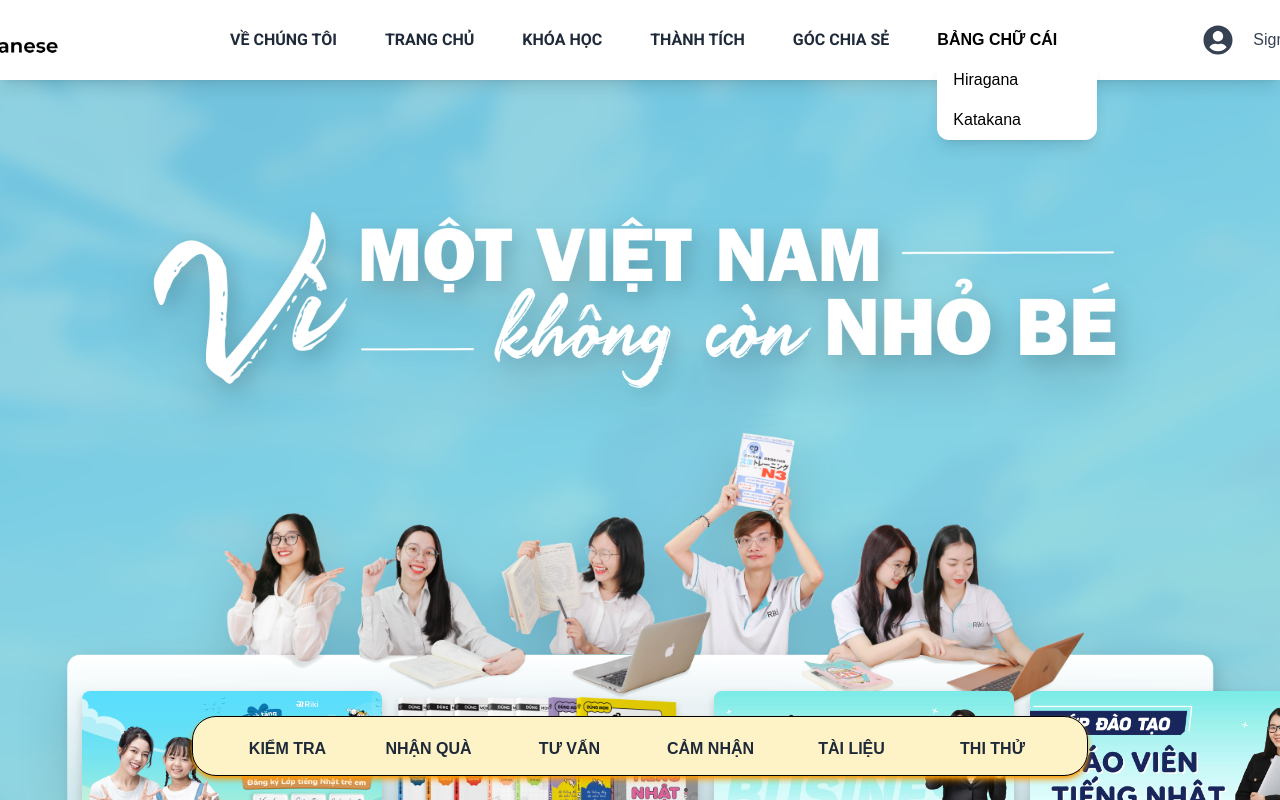
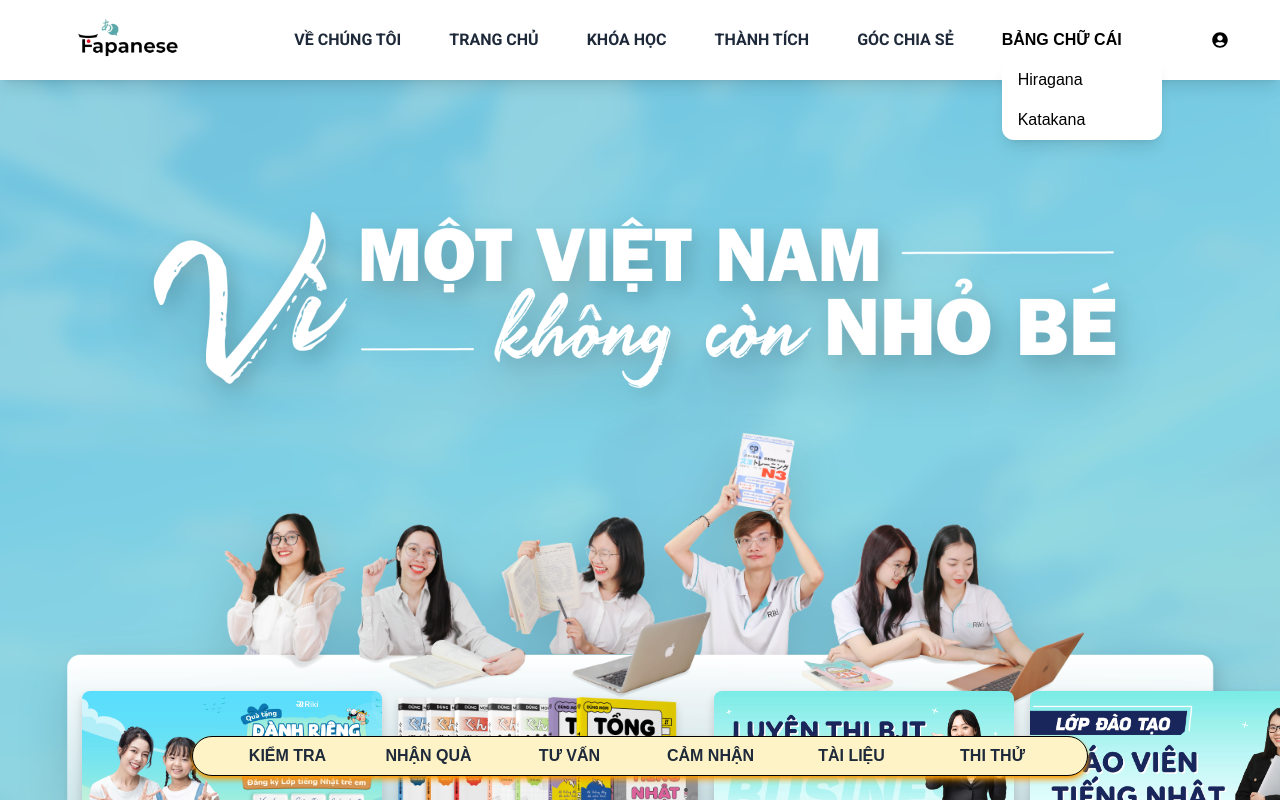
Before and after one commit to chithong17/fapanese-web, a React (Vite) app in the folder frontend/fapanese-frontend/: page / in a window 1280 px wide. Both pictures are taken after a click on the element "BẢNG CHỮ CÁI". Shown: the top 800 px of the page. Built offline with nearby package versions, Linux system fonts and the light colour scheme.

Commit message:
Update App component UI

```diff
--- a/frontend/fapanese-frontend/src/components/BottomNav.tsx
+++ b/frontend/fapanese-frontend/src/components/BottomNav.tsx
@@ -16,12 +16,12 @@ const BottomNav: React.FC<BottomNavProps> = ({ scrollToSection }) => {
 
   return (
     <div className="fixed bottom-6 left-1/2 transform -translate-x-1/2 z-[900]">
-  <div className="flex justify-between bg-amber-100 border rounded-3xl shadow-amber-500 shadow-md px-6 py-3 backdrop-blur-md max-w-4xl h-15 w-400">
+  <div className="flex justify-between bg-amber-100 border rounded-3xl shadow-amber-500 shadow-md px-6  backdrop-blur-md max-w-4xl h-10 w-400">
     {sections.map((section) => (
       <button
         key={section.id}
         onClick={() => scrollToSection(section.id)}
-        className="flex-1 mx-1 px-3 py-2 bg-amber-100 hover:scale-105 hover:shadow-xl transition-transform duration-300 font-extrabold text-gray-800 text-center"
+        className="flex-1 bg-amber-100 hover:scale-105 rounded-3xl hover:shadow-xl transition-transform duration-300 font-extrabold text-gray-800 text-center"
       >
         {section.label}
       </button>
--- a/frontend/fapanese-frontend/src/components/Navbar.tsx
+++ b/frontend/fapanese-frontend/src/components/Navbar.tsx
@@ -1,10 +1,9 @@
 import React, { useState } from "react";
 import { FaUserCircle } from "react-icons/fa";
+import { AiOutlineBook, AiOutlineDashboard, AiOutlineQuestionCircle, AiOutlineEdit } from "react-icons/ai";
+import { MdLogin, MdPersonAdd } from "react-icons/md";
+import { motion, AnimatePresence } from "framer-motion";
 import logo from "../assets/logo.png";
-import { link } from "framer-motion/client";
-
-
-const UserIcon = FaUserCircle as React.ElementType;
 
 interface NavbarProps {
   scrollToSection: (id: string, tab?: "hiragana" | "katakana") => void;
@@ -13,23 +12,32 @@ interface NavbarProps {
 
 const Navbar: React.FC<NavbarProps> = ({ scrollToSection, onAuthClick }) => {
   const [dropdownOpen, setDropdownOpen] = useState(false);
+  const [userDropdownOpen, setUserDropdownOpen] = useState(false);
 
   const menuItems = [
     { name: "VỀ CHÚNG TÔI", link: "/" },
     { name: "TRANG CHỦ", link: "/" },
-    { name: "KHÓA HỌC", to:"/courses" },
+    { name: "KHÓA HỌC", link: "/courses" },
     { name: "THÀNH TÍCH", link: "/" },
     { name: "GÓC CHIA SẺ", link: "/" },
   ];
 
+  const userMenuItems = [
+    { name: "Đăng Nhập", icon: <MdLogin />, action: () => onAuthClick("login") },
+    { name: "Đăng Ký", icon: <MdPersonAdd />, action: () => onAuthClick("signup") },
+    { name: "Khóa Học", icon: <AiOutlineBook />, action: () => console.log("Go to courses") },
+    { name: "Dashboard", icon: <AiOutlineDashboard />, action: () => console.log("Go to dashboard") },
+    { name: "Hướng Dẫn Sử Dụng", icon: <AiOutlineQuestionCircle />, action: () => console.log("Go to guide") },
+    { name: "Edit Profile", icon: <AiOutlineEdit />, action: () => console.log("Go to edit profile") },
+  ];
+
   return (
-    <nav className="bg-white shadow-lg fixed top-0 left-0 right-0 z-50 backdrop-blur-sm ">
+    <nav className="bg-white shadow-lg fixed top-0 left-0 right-0 z-50 backdrop-blur-sm">
       <div className="max-w-7xl mx-auto px-6 sm:px-8 lg:px-12">
         <div className="flex justify-between h-20 items-center">
-
           {/* Logo */}
-          <div className="flex-shrink-0 -ml-30">
-            <a href="/" className="flex items-center  h-40">
+          <div className="flex-shrink-0">
+            <a href="/" className="flex items-center h-12">
               <img src={logo} alt="Fapanese Logo" className="w-40 h-40 object-contain" />
             </a>
           </div>
@@ -61,17 +69,20 @@ const Navbar: React.FC<NavbarProps> = ({ scrollToSection, onAuthClick }) => {
                 </span>
                 <span className="absolute left-0 -bottom-1 w-0 h-0.5 bg-gradient-to-r from-[#80D9E6] to-[#A4EBF2] group-hover:w-full transition-all"></span>
 
-                <div
-                  className={`absolute top-full mt-2 w-40 bg-white rounded-xl shadow-lg transition-all z-50 ${
-                    dropdownOpen ? "opacity-100 visible" : "opacity-0 invisible"
-                  }`}
+                <AnimatePresence>
+                  {dropdownOpen && (
+                    <motion.div
+                      initial={{ opacity: 0, y: -10 }}
+                      animate={{ opacity: 1, y: 0 }}
+                      exit={{ opacity: 0, y: -10 }}
+                      className="absolute top-full mt-2 w-40 bg-white rounded-xl shadow-lg z-50"
                     >
                       <button
                         onClick={() => {
                           scrollToSection("alphabet", "hiragana");
                           setDropdownOpen(false);
                         }}
-                    className="block w-full px-4 py-2 text-left hover:bg-gray-100 rounded-t-xl font-medium"
+                        className="block w-full px-4 py-2 text-left hover:bg-gray-100 rounded-t-xl font-medium flex items-center gap-2"
                       >
                         Hiragana
                       </button>
@@ -80,39 +91,55 @@ const Navbar: React.FC<NavbarProps> = ({ scrollToSection, onAuthClick }) => {
                           scrollToSection("alphabet", "katakana");
                           setDropdownOpen(false);
                         }}
-                    className="block w-full px-4 py-2 text-left hover:bg-gray-100 rounded-b-xl font-medium"
+                        className="block w-full px-4 py-2 text-left hover:bg-gray-100 rounded-b-xl font-medium flex items-center gap-2"
                       >
                         Katakana
                       </button>
-                </div>
+                    </motion.div>
+                  )}
+                </AnimatePresence>
               </div>
             </div>
           </div>
 
-          {/* User Icon + Login/Sign Up */}
-          <div className="flex items-center gap-4 -mr-50">
-            {/* User Icon */}
-            <div className="p-1 rounded-full hover:bg-gray-200 transition-colors cursor-pointer group">
-              <UserIcon className="text-3xl text-gray-700 group-hover:bg-gradient-to-r group-hover:from-[#80D9E6] group-hover:to-[#A4EBF2] group-hover:bg-clip-text group-hover:text-transparent transition-colors" />
+          {/* User Icon + Dropdown */}
+          <div className="relative flex items-center gap-4">
+            <div
+              className="p-1 rounded-full hover:bg-gray-100 transition-colors cursor-pointer"
+              onClick={() => setUserDropdownOpen(!userDropdownOpen)}
+            >
+              <motion.div whileHover={{ scale: 1.1 }} whileTap={{ scale: 0.95 }}>
+                <FaUserCircle  />
+              </motion.div>
             </div>
 
-            {/* Login & Sign Up */}
-            <div className="flex items-center mr-10">
-              <button
-                onClick={() => onAuthClick("login")}
-                className=" py-1 rounded-lg font-medium text-gray-700 hover:text-white hover:bg-gray-700 transition-colors "
+            <AnimatePresence>
+              {userDropdownOpen && (
+                <motion.div
+                  initial={{ opacity: 0, y: -10 }}
+                  animate={{ opacity: 1, y: 0 }}
+                  exit={{ opacity: 0, y: -10 }}
+                  transition={{ type: "spring", stiffness: 300, damping: 20 }}
+                  className="absolute right-0 top-full mt-2 w-60 bg-white rounded-xl shadow-xl z-50 overflow-hidden"
                 >
-                Sign In
-              </button>
-              <button
-                onClick={() => onAuthClick("signup")}
-                className="px-4 py-1 rounded-lg font-medium text-gray-700 hover:text-white hover:bg-gray-700 transition-colors"
+                  {userMenuItems.map((item, idx) => (
+                    <motion.button
+                      key={idx}
+                      onClick={() => {
+                        item.action();
+                        setUserDropdownOpen(false);
+                      }}
+                      whileHover={{ backgroundColor: "rgba(243,244,246,1)" }}
+                      className="flex items-center gap-3 w-full px-4 py-3 rounded-none font-medium text-gray-800 transition-colors"
                     >
-                Sign Up
-              </button>
+                      <span className="text-lg">{item.icon}</span>
+                      <span>{item.name}</span>
+                    </motion.button>
+                  ))}
+                </motion.div>
+              )}
+            </AnimatePresence>
           </div>
-          </div>
-
         </div>
       </div>
     </nav>
```
Also changed, not shown: frontend/fapanese-frontend/src/components/AuthPopup.tsx (line endings or trailing spaces), frontend/fapanese-frontend/src/pages/dashboard/AdminDashBoard.tsx (added), frontend/fapanese-frontend/src/pages/dashboard/StudenDashboard.tsx (added), frontend/fapanese-frontend/src/pages/dashboard/TeacherDashboard.tsx (added). Lines whose indentation alone changed are shown as unchanged.
